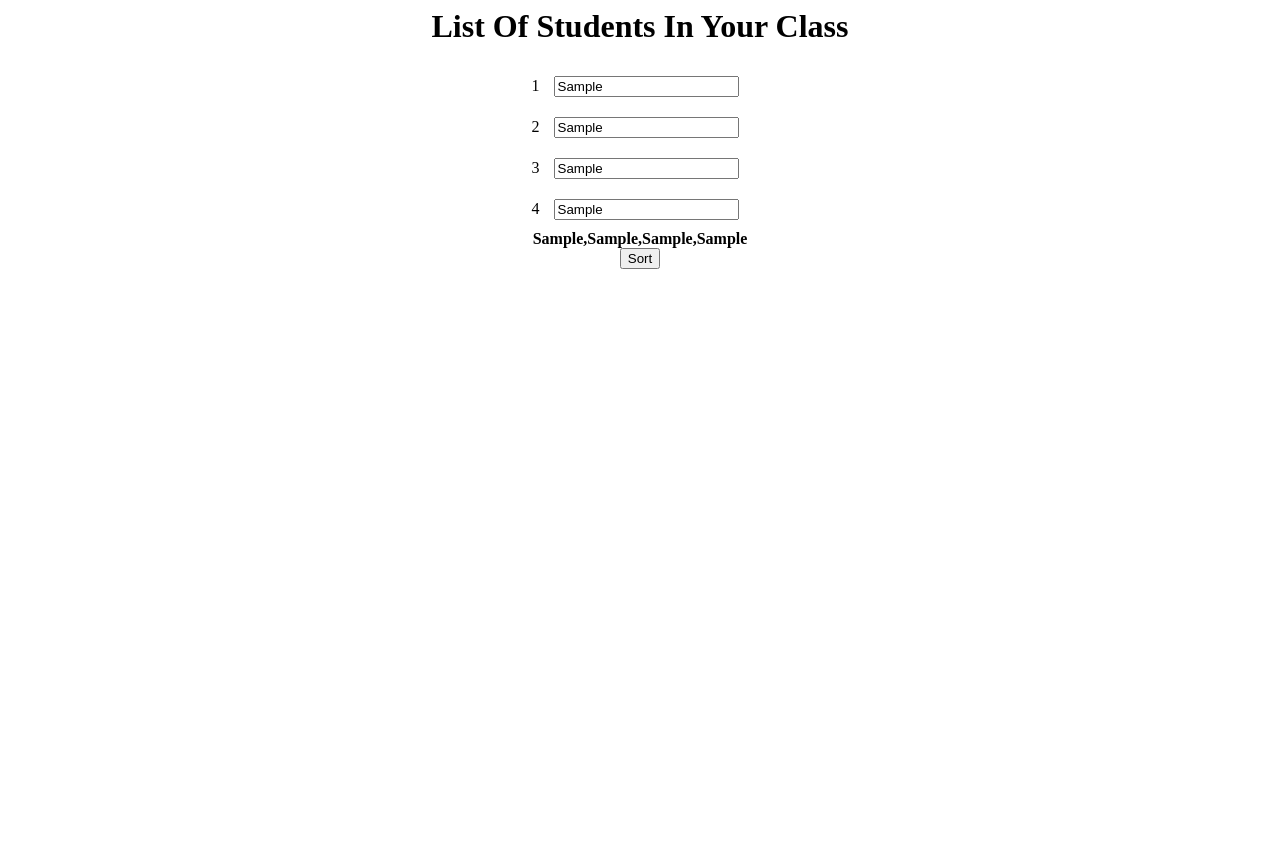
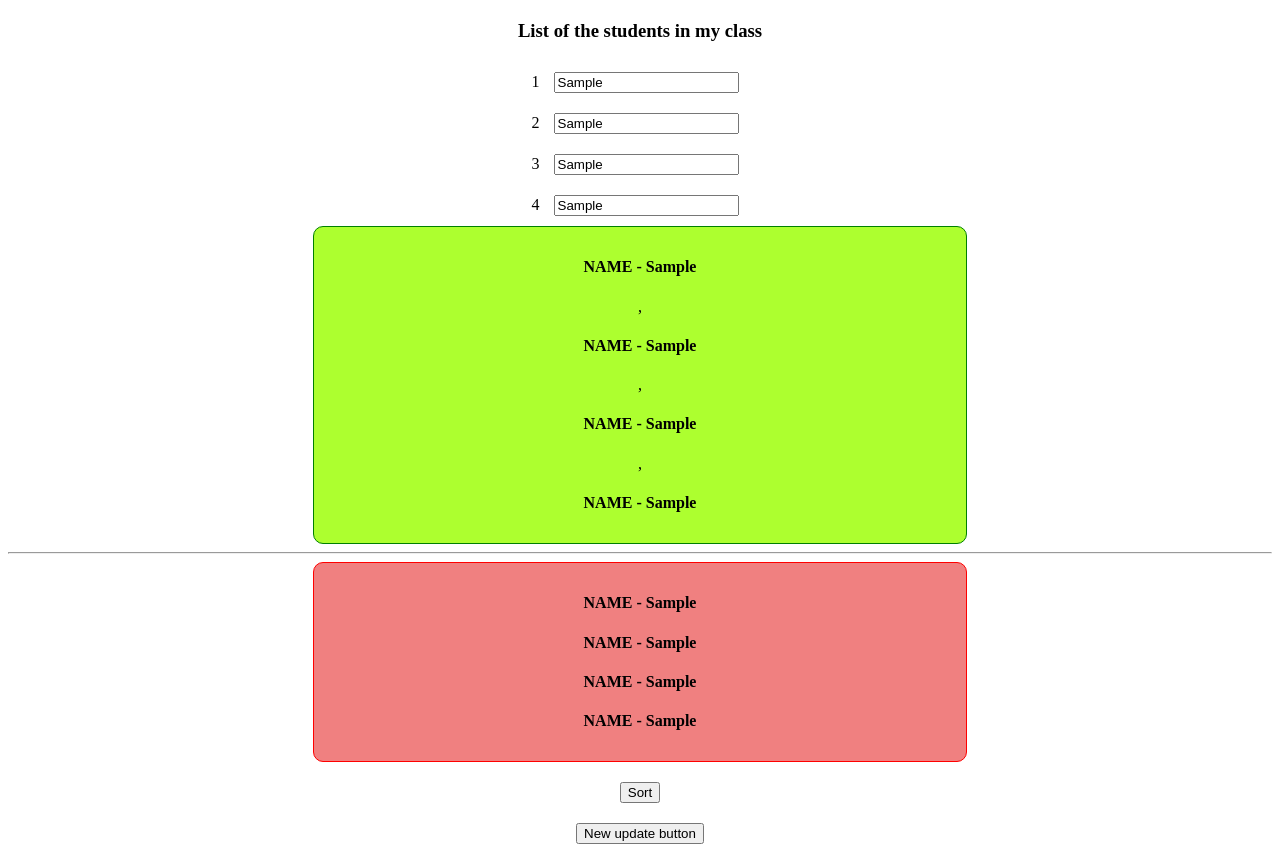
Before and after one commit to wiishopboi/list-of-styudents-arrsy-projecta, a plain HTML site: page index.html in a window 1280 px wide. Both pictures are taken after typing "Sample", "Sample", "Sample", "Sample" into the empty fields and a click on the button "Submit". Before the commit the page ends 800 px from the top, so only its background shows below. Drawn offline with Linux system fonts and the light colour scheme.

Commit message:
Add files via upload

```diff
--- a/index.html
+++ b/index.html
@@ -1,31 +1,55 @@
+<!DOCTYPE html>
 <html>
 <head>
-<title>
-c-79
-</title>
-<link rel="stylesheet" text="text/css" href="style.css">
-<script src="main.js"></script>
+	<title>C80</title>
+<link rel="stylesheet" type="text/css" href="style.css">
+	<script src="main.js"></script>
+
 </head>
 <body>
 <center>
-<h1>List Of Students In Your Class</h1>
-<div>
+<h3 style="margin-top: 20px; margin-bottom: 20px; ">
+	List of the students in my class
+</h3>
+
+<div id="rows">
 <span>1</span>
-<input type="text" placeholder="name of student" id="sudent_1">
+<input type="text" placeholder="Name of the Student" id="name_of_the_student_1">
 <br>
+
 <span>2</span>
-<input type="text" placeholder="name of student" id="sudent_2">
+<input type="text" placeholder="Name of the Student" id="name_of_the_student_2">
 <br>
+
 <span>3</span>
-<input type="text" placeholder="name of student" id="sudent_3">
+<input type="text" placeholder="Name of the Student" id="name_of_the_student_3">
 <br>
+
 <span>4</span>
-<input type="text" placeholder="name of student" id="sudent_4">
+<input type="text" placeholder="Name of the Student" id="name_of_the_student_4">
+</div>
+
+<button onclick="submit()" id="submit_button">
+	Submit
+</button>
+
+<div id="display_name_with_commas">
+</div>
+
+<hr>
+
+<div id="display_name_without_commas">
+</div>
+
+
+<button onclick="sorting()" id="sort_button">
+	Sort
+</button>
+
 <br>
-</div>
-<button onclick="submit()" id="submit">Submit</button>
-<div id="array" style="font-weight: bolder;">       </div>
-<button onclick="sort()" id="sorts">Sort</button>
+<button onclick="new_update()">New update button</button>
 </center>
+
+</script>
 </body>
 </html>
--- a/main.js
+++ b/main.js
@@ -1,23 +1,43 @@
-names=[];
-function submit(){
-    var name_1 = document.getElementById("sudent_1").value;
-    var name_2 = document.getElementById("sudent_2").value;
-    var name_3 = document.getElementById("sudent_3").value;
-    var name_4 = document.getElementById("sudent_4").value;
+name_of_the_student_array = [];
+function submit() {
+    var display_student_array = [];
 
-    names.push(name_1);
-    names.push(name_2);
-    names.push(name_3);
-    names.push(name_4);
+    for (var j = 1; j <= 4; j++) {
+        var name_of_the_student = document.getElementById("name_of_the_student_" + j).value;
+        console.log(name_of_the_student);
+        name_of_the_student_array.push(name_of_the_student);
+    }
+    console.log(name_of_the_student_array);
 
-    console.log(names);
+    var lenght_of_name_of_students_array = name_of_the_student_array.length;
+    console.log(lenght_of_name_of_students_array);
+    for (var k = 0; k < lenght_of_name_of_students_array; k++) {
+        display_student_array.push("<h4>NAME - " + name_of_the_student_array[k] + "</h4>");
+        console.log(display_student_array);
+    }
+    console.log(display_student_array);
+    document.getElementById("display_name_with_commas").innerHTML = display_student_array;
 
-    document.getElementById ("array").innerHTML=names;
-    document.getElementById ("submit").style.display="none";
-    document.getElementById ("sorts").style.display="inline-block";
+    var remove_commas = display_student_array.join(" ");
+    console.log(remove_commas);
+    document.getElementById("display_name_without_commas").innerHTML = remove_commas;
+
+    document.getElementById("submit_button").style.display = "none";
+    document.getElementById("sort_button").style.display = "inline-block";
 }
-function sort(){
-    names.sort();
-    console.log(names);
-    document.getElementById ("array").innerHTML=names;
+    function sorting() {
+        name_of_the_student_array.sort();
+        console.log(name_of_the_student_array);
+        var display_student_array_sorting = [];
+        var lenght_of_name_of_students_array = name_of_the_student_array.length;
+        console.log(lenght_of_name_of_students_array);
+        for (var k = 0; k < lenght_of_name_of_students_array; k++) {
+            display_student_array_sorting.push("<h4>NAME - " + name_of_the_student_array[k] + "</h4>");
+            console.log(display_student_array_sorting);
+        } var remove_commas = display_student_array_sorting.join(" ");
+        console.log(remove_commas); document.getElementById("display_name_without_commas").innerHTML = remove_commas;
+    }
+    function new_update()
+{
+    document.getElementById("display_name_without_commas").innerHTML = "<h1>" + name_of_the_student_array +"</h1>";
 }
--- a/style.css
+++ b/style.css
@@ -1,6 +1,33 @@
-#sorts{
-   display: none;
+#submit_button
+{
+	margin-top: 20px;
+	margin-bottom: 20px;
 }
-input{
-    margin: 10px ;
+#sort_button
+{
+	display: none;
+	margin-top: 20px;
+	margin-bottom: 20px;
 }
+
+input
+{
+	margin: 10px;
+}
+#display_name_with_commas
+{
+	border: 1px solid green;
+    padding: 10px;
+	background-color: greenyellow;
+	border-radius: 10px;
+    width: 50%;
+}
+
+#display_name_without_commas
+{
+	border: 1px solid red;
+    padding: 10px;
+    background-color: lightcoral;
+	border-radius: 10px;
+    width: 50%;
+}
```
